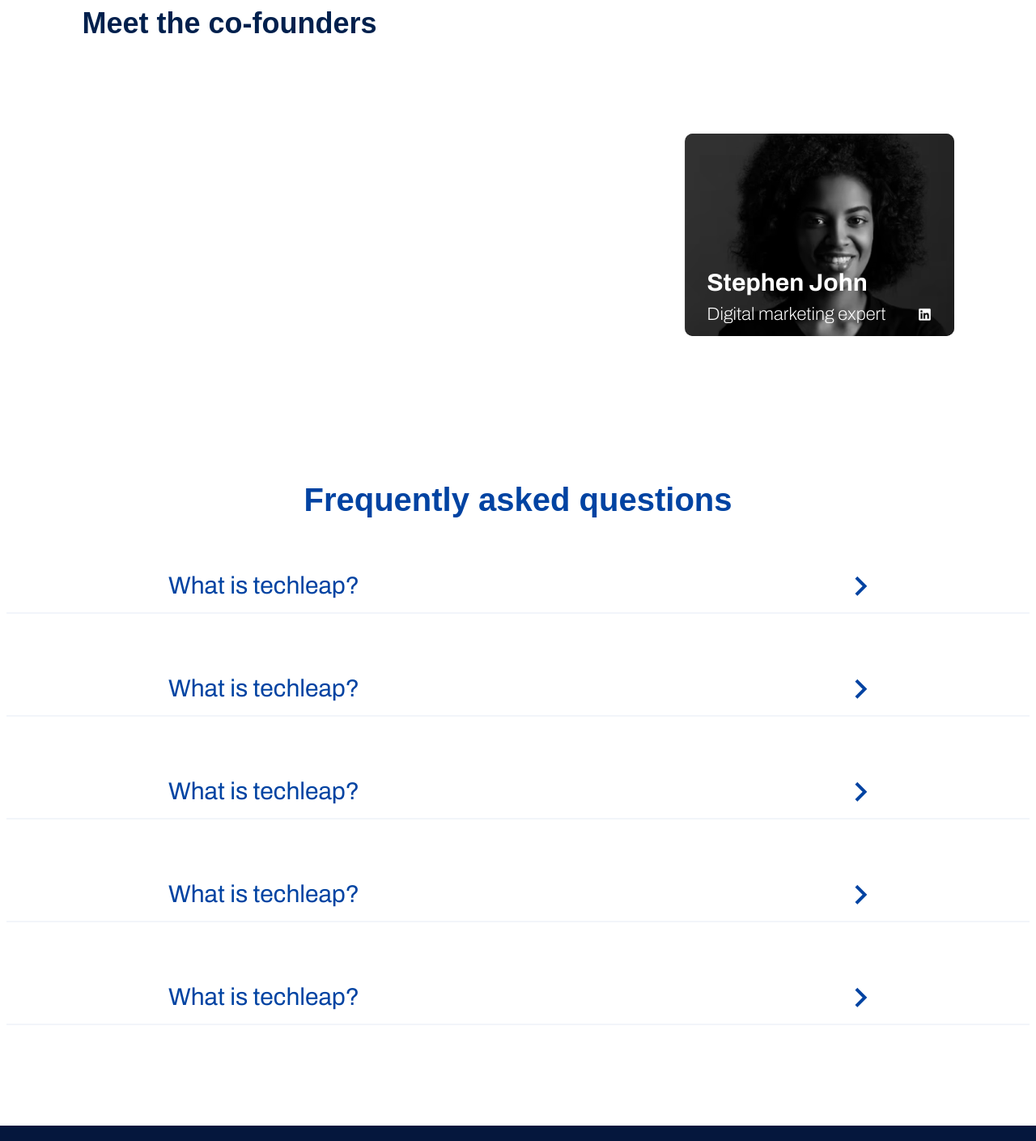
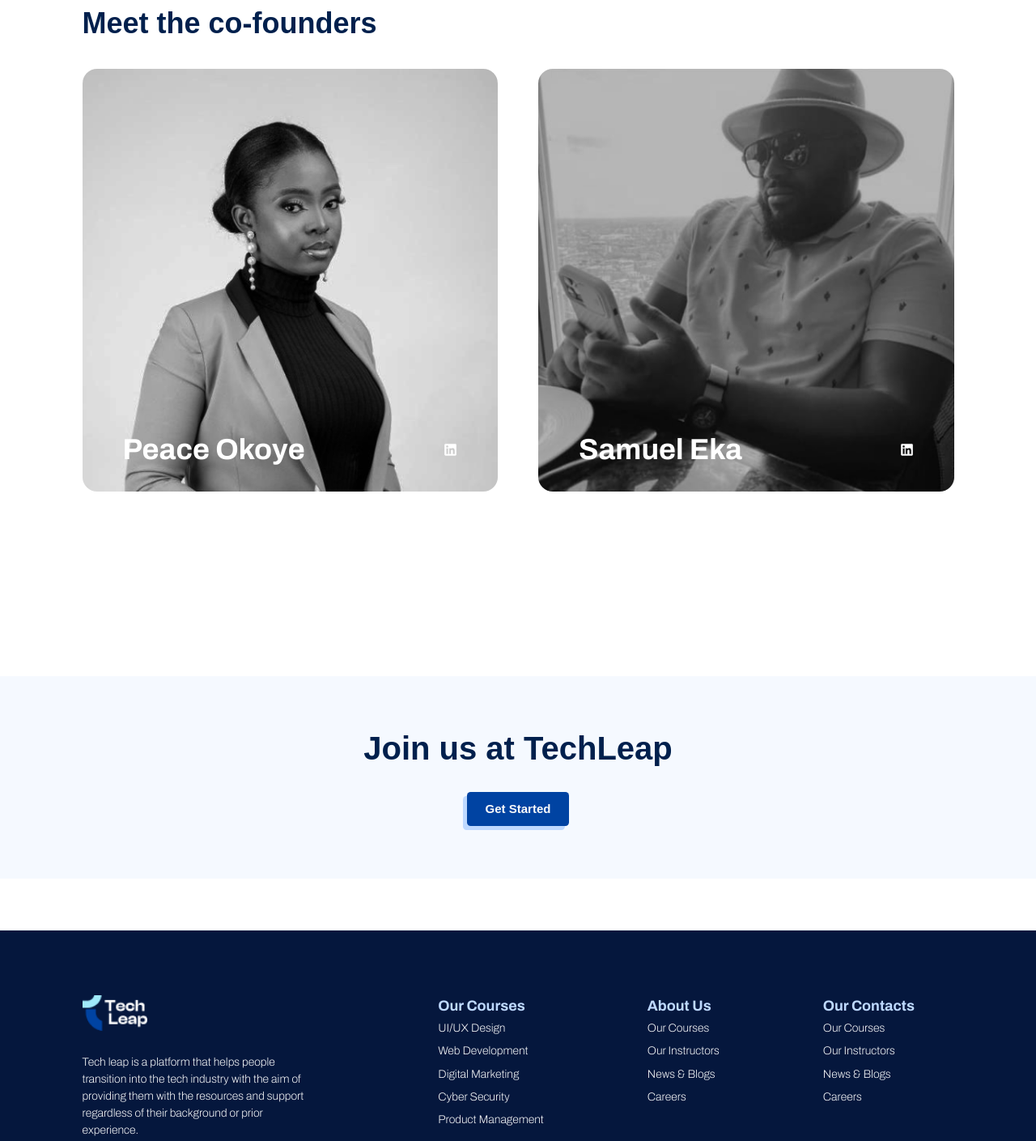
Before and after one commit to Babaneh1001/tech-leap, a website built with Vite: page about.html in a window 1280 px wide. Shown: the part 2456-3865 px from the top of the page at 81% size. Built offline with nearby package versions, Linux system fonts and the light colour scheme; a web font is replaced by a local one.

Commit message:
new changes to the about page

```diff
--- a/about.html
+++ b/about.html
@@ -142,7 +142,7 @@
       <div class="container">
         <h2 class="section-description-h2" style="padding-bottom: 30px;">Meet the co-founders</h2>
         <div class="even-columns">
-          <div class="mentor-card mentor-card-2">
+          <!-- <div class="mentor-card mentor-card-2">
             <div class="mentor-info">
               <h3>Stephen John</h3>
               <div class="expert">
@@ -158,6 +158,34 @@
                 <p>Digital marketing expert</p>
                 <img src="./assets/icons/linkedin-xs.svg" alt="linkedIn-icon">
               </div>
+            </div> -->
+
+            <div class="cofounder-container">
+              <div class="cofounder-grid-list c-1">
+                <img src="./assets/img/co-founder-1.png" alt="">
+                <div class="co-info">
+                  <div class="co-info-flex">
+                    <h2> Peace Okoye </h2>
+                    <img src="./assets/icons/linkedin-xs.svg" alt="linkedIn-icon">
+                  </div>
+                </div>
+              </div>
+              <div class="cofounder-grid-list c-1">
+                <img src="./assets/img/co-founder-2.png" alt="">
+                <div class="co-info">
+                  <div class="co-info-flex">
+                    <h2> Samuel Eka </h2>
+                    <img src="./assets/icons/linkedin-xs.svg" alt="linkedIn-icon">
+                  </div>
+                </div>
+              </div>
+              <!-- <div class="cofounder c-2">
+                <img src="" alt="">
+                <div class="co-info">
+                  <h2> Samuel Eka </h2>
+                  <img src="" alt="">
+                </div>
+              </div> -->
             </div>
           </div>
         </div>
@@ -165,82 +193,11 @@
     </section>
 
 
-    <!-- FAQ section -->
+    <!-- Join us -->
     <section>
-      <div class="faq-container">
-        <h2 class="fw-primary-semi-bold">
-          Frequently asked questions
-        </h2>
-        <details>
-          <summary class="sub-paragraph title">
-            <span class="summary-title"> What is techleap? </span>
-            <div class="arrow-down">
-              <img src="./assets/icons/right-arrow-drk-blue.png" alt="">
-            </div>
-          </summary>
-          <div class="show-drop-down-content">
-            <p>
-              Tech leap is a platform that helps people transition into the tech industry with the aim of providing them with the resources and support regardless of their background or prior experience.
-            </p>
-          </div>
-        </details>
-        <hr>
-        <details>
-          <summary class="sub-paragraph title">
-            <span class="summary-title"> What is techleap? </span>
-            <div class="arrow-down">
-              <img src="./assets/icons/right-arrow-drk-blue.png" alt="">
-            </div>
-          </summary>
-          <div class="show-drop-down-content">
-            <p>
-              Tech leap is a platform that helps people transition into the tech industry with the aim of providing them with the resources and support regardless of their background or prior experience.
-            </p>
-          </div>
-        </details>
-        <hr>
-        <details>
-          <summary class="sub-paragraph title">
-            <span class="summary-title"> What is techleap? </span>
-            <div class="arrow-down">
-              <img src="./assets/icons/right-arrow-drk-blue.png" alt="">
-            </div>
-          </summary>
-          <div class="show-drop-down-content">
-            <p>
-              Tech leap is a platform that helps people transition into the tech industry with the aim of providing them with the resources and support regardless of their background or prior experience.
-            </p>
-          </div>
-        </details>
-        <hr>
-        <details>
-          <summary class="sub-paragraph title">
-            <span class="summary-title"> What is techleap? </span>
-            <div class="arrow-down">
-              <img src="./assets/icons/right-arrow-drk-blue.png" alt="">
-            </div>
-          </summary>
-          <div class="show-drop-down-content">
-            <p>
-              Tech leap is a platform that helps people transition into the tech industry with the aim of providing them with the resources and support regardless of their background or prior experience.
-            </p>
-          </div>
-        </details>
-        <hr>
-        <details>
-          <summary class="sub-paragraph title">
-            <span class="summary-title"> What is techleap? </span>
-            <div class="arrow-down">
-              <img src="./assets/icons/right-arrow-drk-blue.png" alt="">
-            </div>
-          </summary>
-          <div class="show-drop-down-content">
-            <p>
-              Tech leap is a platform that helps people transition into the tech industry with the aim of providing them with the resources and support regardless of their background or prior experience.
-            </p>
-          </div>
-        </details>
-        <hr>
+      <div class="join-us">
+        <h2> Join us at TechLeap </h2>
+        <button class="button">Get Started</button>
       </div>
     </section>
   </main>
--- a/src/style.css
+++ b/src/style.css
@@ -162,10 +162,10 @@ ol[role='list'] {
   list-style: none;
 }
 
-html {
+/* html {
   scroll-snap-type: y proximity;
   scroll-padding: 100px;
-}
+} */
 
 /* Set core root defaults */
 html:focus-within {
@@ -318,9 +318,9 @@ hr {
   flex-direction: column;
 } */
 
-details {
-  /* background-color: red; */
-}
+/* details {
+  background-color: red;
+} */
 
 
 summary {
@@ -1648,11 +1648,86 @@ li.li-core-values::before {
   text-align: center;
   margin-right: 0.5rem;
   margin-top: 10px;
-
-}
-
-
-
+}
+
+.cofounder-container {
+  display: flex;
+  justify-content: space-between;
+  gap: 50px;
+}
+
+.cofounder-grid-list {
+  display: grid;
+  /* max-width: 500px;
+  max-height: 400px; */
+  /* grid-template-columns: 1fr 1fr;
+  grid-template-rows: 1fr 50px 100px; */
+  /* background-color: red; */
+  border-radius: 18px;
+  overflow: hidden;
+}
+
+.cofounder-grid-list img {
+  justify-self: center;
+  max-width: 100%;
+  display: block;
+  grid-column: 1 / -1;
+  grid-row: 2 / 3;
+  /* background-color: #00133D; */
+  filter: grayscale(1);
+
+  &:hover {
+    filter: grayscale(0);
+  }
+}
+
+.co-info {
+  /* justify-self: center; */
+  align-self: end;
+  grid-column: 1 / -1;
+  grid-row: 2 / 3;
+
+  margin-inline: 50px;
+  margin-bottom: 30px;
+  /* background-color: rgb(145, 201, 238); */
+}
+
+.co-info-flex {
+  display: flex;
+  justify-content: space-between;
+
+  & h2 {
+    z-index: 200;
+    font-family: var(--ff-secondary);
+    font-weight: var(--fw-primary-bold);
+    font-size: 36px;
+    color: white;
+  }
+}
+
+/* join-us */
+
+section[data-join-us] {
+  /* padding-top: 500px; */
+  padding-bottom: 0px;
+}
+
+.join-us {
+  display: flex;
+  flex-direction: column;
+  justify-content: center;
+  align-items: center;
+  gap: 30px;
+  height: 250px;
+  background-color: #F5F9FF;
+  margin-top: 100px;
+
+  & h2 {
+    font-weight: 600;
+    color: var(--clr-secondary-100);
+  }
+  /* text-align: center; */
+}
 
 
 
```
Also changed, not shown: assets/img/co-founder-1.png (added), assets/img/co-founder-2.png (added).
